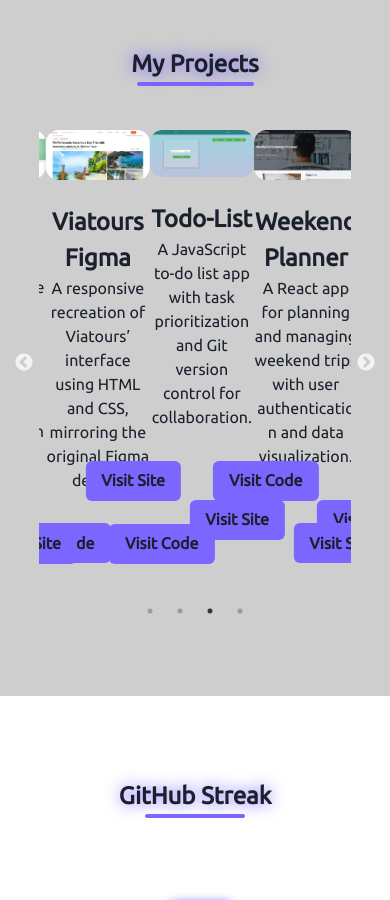
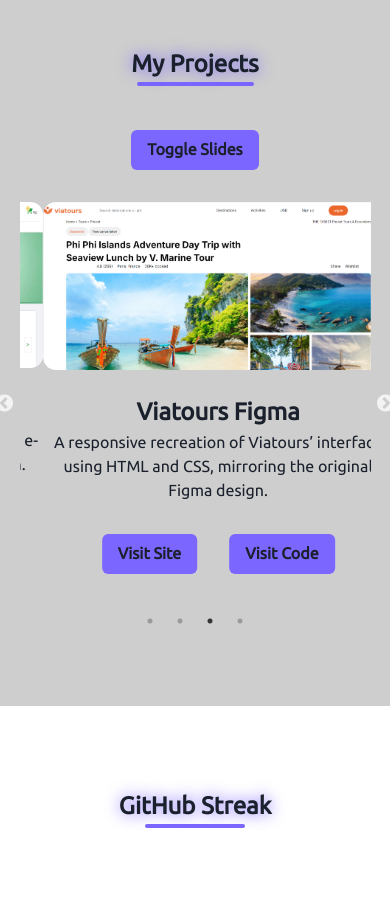
Before and after one commit to simply-code-it/dashwar.pradeep, a React (Vite) app: page / in a window 390 px wide. Shown: the part 4400-5300 px from the top of the page. Built offline with nearby package versions, Linux system fonts and the light colour scheme; some icons are missing.

Commit message:
added : responsiveness in project section

```diff
--- a/src/components/Projects.jsx
+++ b/src/components/Projects.jsx
@@ -1,4 +1,4 @@
-import React from "react";
+import React, { useState } from "react";
 import { Box, Text, Image, Link, Button, Flex } from "@chakra-ui/react";
 import Slider from "react-slick";
 import "slick-carousel/slick/slick.css";
@@ -11,57 +11,78 @@
 
 const projectsData = [
   {
-    key: 'weekend_planner',
+    key: "weekend_planner",
     imageSrc: weekend_planner,
-    title: 'Weekend Planner',
+    title: "Weekend Planner",
     description:
-      'A React app for planning and managing weekend trips with user authentication and data visualization.',
-    siteLink: 'https://my-weekend-planner.netlify.app/',
-    codeLink: 'https://github.com/rmauryaa/-Samsung-Saviors_058',
+      "A React app for planning and managing weekend trips with user authentication and data visualization.",
+    siteLink: "https://my-weekend-planner.netlify.app/",
+    codeLink: "https://github.com/rmauryaa/-Samsung-Saviors_058",
   },
   {
-    key: 'Dmart',
+    key: "Dmart",
     imageSrc: Dmart,
-    title: 'Dmart Clone',
+    title: "Dmart Clone",
     description:
-      'A clone of the DMart website, showcasing an e-commerce platform with responsive design.',
-    siteLink: 'https://syntax-saadhana-2345.netlify.app/',
-    codeLink: 'https://github.com/Abdullaabdulazeez/Syntax-Saadhana-2345',
+      "A clone of the DMart website, showcasing an e-commerce platform with responsive design.",
+    siteLink: "https://syntax-saadhana-2345.netlify.app/",
+    codeLink: "https://github.com/Abdullaabdulazeez/Syntax-Saadhana-2345",
   },
   {
-    key: 'Viatours',
+    key: "Viatours",
     imageSrc: Viatours,
-    title: 'Viatours Figma',
+    title: "Viatours Figma",
     description:
-      'A responsive recreation of Viatours’ interface using HTML and CSS, mirroring the original Figma design.',
-    siteLink: 'https://figma-syntax-saadhana-2345.netlify.app/',
-    codeLink: 'https://github.com/Abdullaabdulazeez/Syntax-Saadhana-2345',
+      "A responsive recreation of Viatours’ interface using HTML and CSS, mirroring the original Figma design.",
+    siteLink: "https://figma-syntax-saadhana-2345.netlify.app/",
+    codeLink: "https://github.com/Abdullaabdulazeez/Syntax-Saadhana-2345",
   },
   {
-    key: 'todo_list',
+    key: "todo_list",
     imageSrc: todo_list,
-    title: 'Todo-List',
+    title: "Todo-List",
     description:
-      'A JavaScript to-do list app with task prioritization and Git version control for collaboration.',
-    siteLink: 'https://github.com/rmauryaa/todo_list',
-    codeLink: 'https://github.com/Abdullaabdulazeez/Syntax-Saadhana-2345',
+      "A JavaScript to-do list app with task prioritization and Git version control for collaboration.",
+    siteLink: "https://github.com/rmauryaa/todo_list",
+    codeLink: "https://github.com/Abdullaabdulazeez/Syntax-Saadhana-2345",
   },
 ];
-
 
 const Projects = () => {
   const { colorMode } = useColorMode();
   const bgColor = colorMode === "dark" ? "#2c2c2c" : "#cecece";
+  const [slidesToShow, setSlidesToShow] = useState(1);
+
+  const toggleSlides = () => {
+    setSlidesToShow((prev) => (prev === 3 ? 1 : 3));
+  };
+
   const settings = {
     dots: true,
     infinite: true,
     speed: 900,
-    slidesToShow: 3,
+    slidesToShow: slidesToShow,
     slidesToScroll: 1,
     arrows: true,
     autoplay: true,
     autoplaySpeed: 3000,
     pauseOnHover: false,
+    responsive: [
+      {
+        breakpoint: 1024,
+        settings: {
+          slidesToShow: slidesToShow === 3 ? 2 : 1,
+          slidesToScroll: 1,
+        },
+      },
+      {
+        breakpoint: 768,
+        settings: {
+          slidesToShow: 1,
+          slidesToScroll: 1,
+        },
+      },
+    ],
   };
 
   return (
@@ -83,7 +104,18 @@
           mb={5}
         ></Box>
         <br />
-        <Box w="80%" margin="auto">
+        <Button
+          onClick={toggleSlides}
+          mb={8}
+          bg="#7B66FF"
+          _hover={{
+            transform: "scale(1.1)",
+            boxShadow: "0 0 10px gray",
+          }}
+        >
+          Toggle Slides
+        </Button>
+        <Box w={{ base: "90%", md: "80%" }} margin="auto">
           <Slider {...settings}>
             {projectsData.map((project) => (
               <Box
@@ -101,10 +133,10 @@
                   borderRadius={"0.8rem"}
                 />
                 <br />
-                <Text fontWeight="bold" fontSize="2xl">
+                <Text fontWeight="bold" fontSize="2xl" textAlign="center">
                   {project.title}
                 </Text>
-                <Text>{project.description}</Text>
+                <Text textAlign="center">{project.description}</Text>
                 <Flex justify="center">
                   <Link href={project.siteLink} target="_blank">
                     <Button
```
